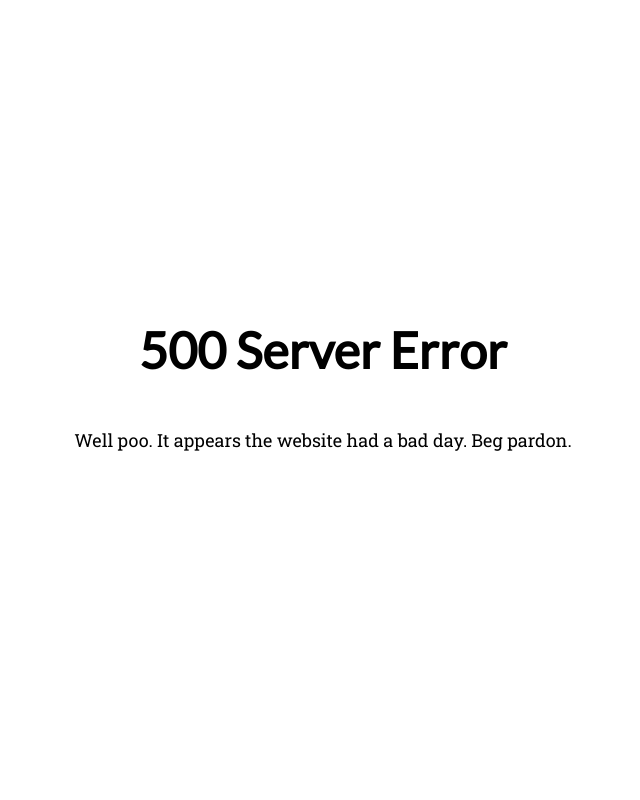
After one commit to mo-shab/JLPT_Registration_Form_1, a Flask app: template templates/500.html in a window 1280 px wide. The commit adds this page. Shown: the whole page, without its empty margins (317-957 px from the left). Run offline with Flask 3, Linux system fonts and the light colour scheme; the template is opened without the code that fills it, so the values that code supplies are empty.

Commit message:
Add 500 E Page

```diff
--- a/app.py
+++ b/app.py
@@ -149,6 +149,9 @@ def confirm():
     # Render success page after confirmation
     return render_template('success.html')
 
+@app.errorhandler(500)
+def exception_handler(e):
+    return render_template('500.html'), 500
 
 if __name__ == '__main__':
     app.run(debug=True)
--- /dev/null
+++ b/static/500.css
@@ -0,0 +1,39 @@
+@import url('https://fonts.googleapis.com/css?family=Lato|Roboto+Slab');
+
+* {
+  position: relative;
+  margin: 0;
+  padding: 0;
+  box-sizing: border-box;
+}
+
+.centered {
+  height: 100vh;
+  display: flex;
+  flex-direction: column;
+  justify-content: center;
+  align-items: center;
+}
+
+h1 {
+  margin-bottom: 50px;
+  font-family: 'Lato', sans-serif;
+  font-size: 50px;
+}
+
+.message {
+  display: inline-block;
+  line-height: 1.2;
+  transition: line-height .2s, width .2s;
+  overflow: hidden;
+}
+
+.message,
+.hidden {
+  font-family: 'Roboto Slab', serif;
+  font-size: 18px;
+}
+
+.hidden {
+  color: #FFF;
+}
--- /dev/null
+++ b/static/500.js
@@ -0,0 +1,98 @@
+// Here are the different messages we'll use for creating the 500 displayable message
+const messages = [
+    ['Whoops.', 'Oops.', 'Excuse me.', 'Oh Dear.', 'Well poo.', 'Hm...', 'This is awkward.', 'Well gosh!'],
+    ['It appears', 'Looks like', 'Unfortunately,', 'It just so happens', 'Sadly,', 'Seemingly from nowhere'],
+    ['there was an error.', 'we goofed up.', 'a bad thing happend.', 'the server crashed.', 'a bug appeared.', 'someone did a naughty.', 'pixies got into the server!', 'the server threw a tantrum.', 'the website had a bad day.', 'our code pooped out.'],
+    ['Sorry.', 'Apologies.', 'Our bad.', 'Sad day.', 'We are quite contrite.', 'Beg pardon.']
+  ];
+
+  // These are the different elements we'll be populating. They are in the same order as the messages array
+  const messageElements = [
+    document.querySelector('#js-whoops'),
+    document.querySelector('#js-appears'),
+    document.querySelector('#js-error'),
+    document.querySelector('#js-apology')
+  ];
+
+  // we'll use this element for width calculations
+  const widthElement = document.querySelector('#js-hidden');
+  // keeping track of the message we just displayed last
+  let lastMessageType = -1;
+  // How often the page should swap messages
+  let messageTimer = 4000;
+
+  // on document load, setup the initial messages AND set a timer for setting messages
+  document.addEventListener('DOMContentLoaded', (event) => {
+    setupMessages();
+    setInterval(() => {
+      swapMessage();
+    }, messageTimer);
+  });
+
+  // Get initial messages for each message element
+  function setupMessages() {
+    messageElements.forEach((element, index) => {
+      let newMessage = getNewMessage(index);
+      element.innerText = newMessage;
+    });
+  }
+
+  // set the width of a given element to match its text's width
+  function calculateWidth(element, message) {
+    // use our dummy hidden element to get the text's width. Then use that to set the real element's width
+    widthElement.innerText = message;
+    let newWidth = widthElement.getBoundingClientRect().width;
+    element.style.width = `${newWidth}px`;
+  }
+
+  // swap a message for one of the message types
+  function swapMessage() {
+    let toSwapIndex = getNewSwapIndex();
+    let newMessage  = getNewMessage(toSwapIndex);
+    // Animate the disappearing, setting width, and reappearing
+    messageElements[toSwapIndex].style.lineHeight = '0';
+    // once line height is done transitioning, set element width & message
+    setTimeout(() => {
+      // make sure the element has a width set for transitions
+      checkWidthSet(toSwapIndex, messageElements[toSwapIndex].innerText);
+      // set the new text
+      messageElements[toSwapIndex].innerText = newMessage;
+      // set the new width
+      calculateWidth(messageElements[toSwapIndex], newMessage);
+    }, 200);
+    // once width is done, transition the lineheight back to 1 so we can view the message
+    setTimeout(() => {
+      messageElements[toSwapIndex].style.lineHeight = '1.2';
+    }, 400);
+  }
+
+  // We need to make sure that the element at the passed index has a width set so we can use transitions
+  function checkWidthSet(index, message) {
+    if (false == messageElements[index].style.width) {
+      messageElements[index].style.width = `${messageElements[index].clientWidth}px`;
+    }
+  }
+
+  // Return a new index to swap message in. Should not be the same as the last message type swapped
+  function getNewSwapIndex() {
+    let newMessageIndex = Math.floor(Math.random() * messages.length);
+    while (lastMessageType == newMessageIndex) {
+      newMessageIndex = Math.floor(Math.random() * messages.length);
+    }
+    return newMessageIndex;
+  }
+
+  // Get a new message for the message element.
+  function getNewMessage(toSwapIndex) {
+    const messagesArray   = messages[toSwapIndex];
+    const previousMessage = messageElements[toSwapIndex].innerText;
+    // Get a new random index and the message at that index
+    let newMessageIndex = Math.floor(Math.random() * messagesArray.length);
+    let newMessage      = messagesArray[newMessageIndex];
+    // let's make sure they aren't the same as the message already there
+    while (newMessage == previousMessage) {
+      newMessageIndex = Math.floor(Math.random() * messagesArray.length);
+      newMessage      = messagesArray[newMessageIndex];
+    }
+    return newMessage;
+  }
--- /dev/null
+++ b/templates/500.html
@@ -0,0 +1,19 @@
+<html lang="en">
+<head>
+    <meta charset="UTF-8">
+    <meta name="viewport" content="width=device-width, initial-scale=1.0">
+    <title>Document</title>
+    <link href="/static/500.css" rel="stylesheet">
+
+</head>
+<body>
+    <section class="centered">
+        <h1>500 Server Error</h1>
+        <div class="container">
+          <span class="message" id="js-whoops"></span> <span class="message" id="js-appears"></span> <span class="message" id="js-error"></span> <span class="message" id="js-apology"></span>
+          <div><span class="hidden" id="js-hidden">Message Here</span></div>
+        </div>
+      </section>
+</body>
+ <script type="text/javascript" src="/static/500.js"></script>
+</html>
--- a/templates/success.html
+++ b/templates/success.html
@@ -43,7 +43,8 @@
       </div>
         <h1>Success</h1>
         <p>We received your JLPT Registration.<br/> We will send you an Email Shortly.</p>
+        <a href="/" class="button">Home Page</a>
       </div>
-      <a href="/" class="button">Home Page</a>
+
     </body>
 </html>
```
